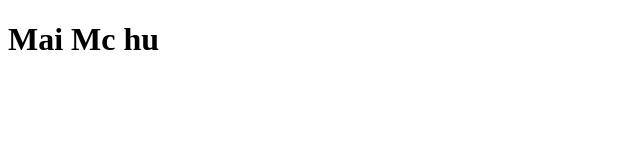
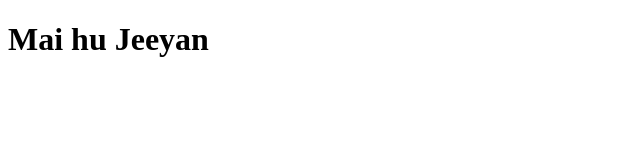
Before and after one commit to shivamkale17/simple-project, a plain HTML site: page index.html in a window 1280 px wide. Shown: the whole page, without its empty margins (0-640 px from the left). Drawn offline with Linux system fonts and the light colour scheme.

Commit message:
Update index.html

```diff
--- a/index.html
+++ b/index.html
@@ -7,6 +7,6 @@
     <title>Index</title>
 </head>
 <body>
-    <h1>Mai Mc hu </h1>
+    <h1>Mai hu Jeeyan </h1>
 </body>
 </html>
```
